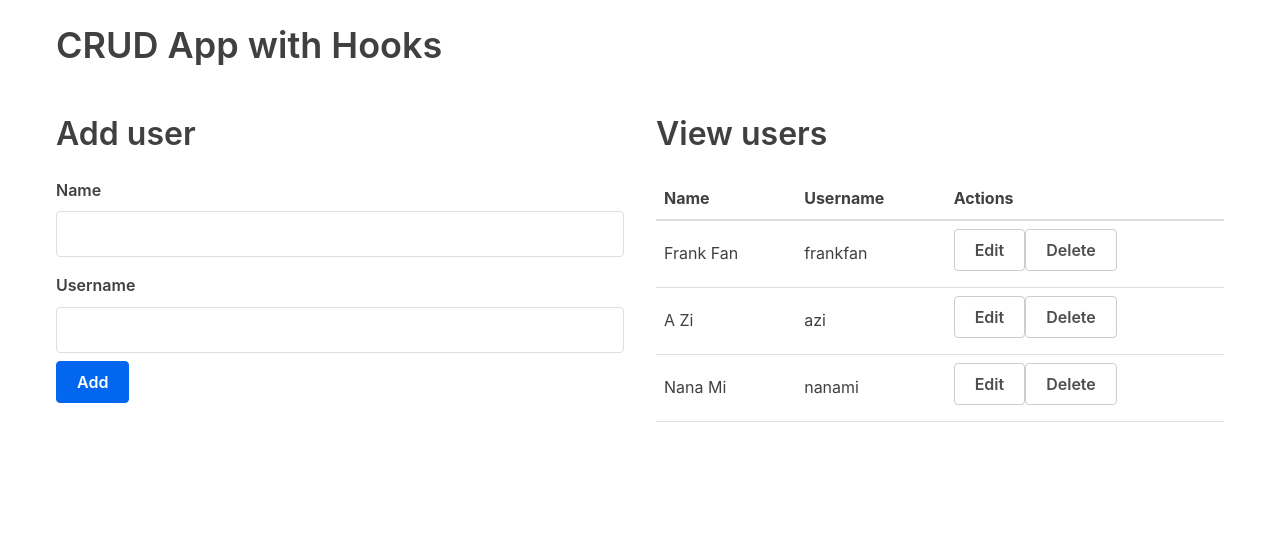
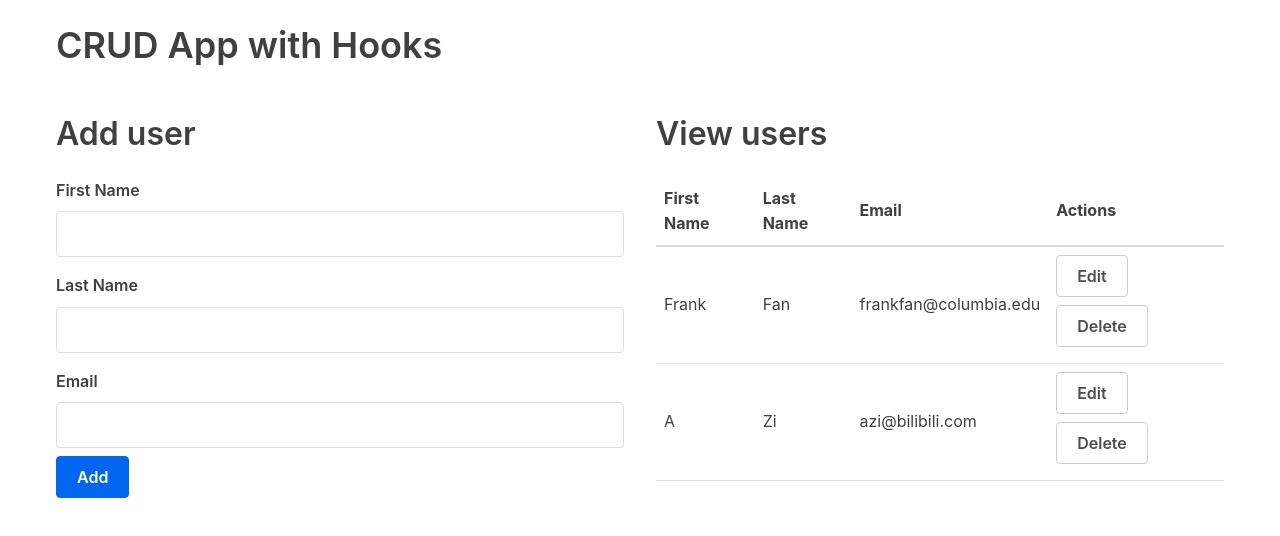
Before and after one commit to yiqingfann/e6156-user-ui, a React (Create React App) app: page / in a window 1280 px wide. Shown: the top 536 px of the page. Built offline with nearby package versions, Linux system fonts and the light colour scheme; no server answers.

Commit message:
implemented retrieve from REST API for users

```diff
--- a/src/App.js
+++ b/src/App.js
@@ -1,23 +1,39 @@
-import React, { useState } from "react"
+import React, { useEffect, useState } from "react"
 import UserTable from "./tables/UserTable"
 import AddUserForm from "./forms/AddUserForm"
 import EditUserForm from "./forms/EditUserForm"
 
 const App = () => {
+  // equivalant to componentDidMount()
+  useEffect(() => {
+    const url = "http://localhost:5000/users"
+    fetch(url, {
+      method: 'GET',
+      headers: {
+        Accept: 'application/json'
+      }
+    })
+    .then((response) => {
+      return response.json()
+    })
+    .then((response) => {
+      setUsers(response)
+    })
+  }, [])
+
   const initialUsers = [
-    {id: 1, name: 'Frank Fan', username: 'frankfan'},
-    {id: 2, name: 'A Zi', username: 'azi'},
-    {id: 3, name: 'Nana Mi', username: 'nanami'}
+    {user_id: 1, first_name: 'Frank', last_name: 'Fan', email: 'frankfan@columbia.edu'},
+    {user_id: 2, first_name: 'A', last_name: 'Zi', email: 'azi@bilibili.com'},
   ]
   const [users, setUsers] = useState(initialUsers)
 
   const [isEditing, setIsEditing] = useState(false)
 
-  const initialEditingUser = {id: null, name: "", username: ""}
+  const initialEditingUser = {user_id: null, first_name: "", last_name: "", email: ""}
   const [editingUser, setEditingUser] = useState(initialEditingUser)
 
   const addUser = (user) => {
-    user.id = users.length + 1
+    // user.id = users.length + 1
     setUsers([...users, user])
   }
 
@@ -27,14 +43,14 @@ const App = () => {
   }
 
   const updateUser = (updatedUser) => {
-    setUsers(users.map((user) => (user.id == updatedUser.id ? updatedUser : user)))
+    setUsers(users.map((user) => (user.user_id == updatedUser.user_id ? updatedUser : user)))
     setIsEditing(false)
   }
 
-  const deleteUser = (id) => {
+  const deleteUser = (user_id) => {
     setIsEditing(false)
     const newUsers = users.filter((user) => {
-      return user.id != id
+      return user.user_id != user_id
     })
     setUsers(newUsers)
   }
--- a/src/forms/AddUserForm.js
+++ b/src/forms/AddUserForm.js
@@ -1,7 +1,7 @@
 import React, { useState } from "react"
 
 const AddUserForm = (props) => {
-  const initialUser = {id: null, name: "", username: ""}
+  const initialUser = {user_id: null, first_name: "", last_name: "", email: ""}
   const [user, setUser] = useState(initialUser)
 
   const handleInputChange = (event) => {
@@ -11,17 +11,19 @@ const AddUserForm = (props) => {
 
   const handleFormSubmit = (event) => {
     event.preventDefault()
-    if (!user.name || !user.username) return
+    if (!user.first_name || !user.last_name || !user.email) return
     props.addUser(user)
     setUser(initialUser)
   }
 
   return (
     <form onSubmit={handleFormSubmit}>
-      <label>Name</label>
-      <input type="text" name="name" value={user.name} onChange={handleInputChange}/>
-      <label>Username</label>
-      <input type="text" name="username" value={user.username} onChange={handleInputChange}/>
+      <label>First Name</label>
+      <input type="text" name="first_name" value={user.first_name} onChange={handleInputChange}/>
+      <label>Last Name</label>
+      <input type="text" name="last_name" value={user.last_name} onChange={handleInputChange}/>
+      <label>Email</label>
+      <input type="text" name="email" value={user.email} onChange={handleInputChange}/>
       <button>Add</button>
     </form>
   )
--- a/src/forms/EditUserForm.js
+++ b/src/forms/EditUserForm.js
@@ -12,7 +12,7 @@ const EditUserForm = (props) => {
 
   const handleFormSubmit = (event) => {
     event.preventDefault()
-    if (!user.name || !user.username) return
+    if (!user.first_name || !user.last_name || !user.email) return
     props.updateUser(user)
   }
 
@@ -22,10 +22,12 @@ const EditUserForm = (props) => {
 
   return (
     <form onSubmit={handleFormSubmit}>
-      <label>Name</label>
-      <input type="text" name="name" value={user.name} onChange={handleInputChange}/>
-      <label>Username</label>
-      <input type="text" name="username" value={user.username} onChange={handleInputChange}/>
+      <label>First Name</label>
+      <input type="text" name="first_name" value={user.first_name} onChange={handleInputChange}/>
+      <label>Last Name</label>
+      <input type="text" name="last_name" value={user.last_name} onChange={handleInputChange}/>
+      <label>Email</label>
+      <input type="text" name="email" value={user.email} onChange={handleInputChange}/>
       <button>Update</button>
       <button onClick={handleCancel} className="button muted-button">Cancel</button>
     </form>
--- a/src/tables/UserTable.js
+++ b/src/tables/UserTable.js
@@ -5,8 +5,9 @@ const UserTable = (props) => {
     <table>
       <thead>
         <tr>
-          <th>Name</th>
-          <th>Username</th>
+          <th>First Name</th>
+          <th>Last Name</th>
+          <th>Email</th>
           <th>Actions</th>
         </tr>
       </thead>
@@ -14,9 +15,10 @@ const UserTable = (props) => {
         { props.users.length > 0 ?
           (
             props.users.map((user) => (
-              <tr key={user.id}>
-                <td>{user.name}</td>
-                <td>{user.username}</td>
+              <tr key={user.user_id}>
+                <td>{user.first_name}</td>
+                <td>{user.last_name}</td>
+                <td>{user.email}</td>
                 <td>
                   <button
                     onClick={() => {props.editUser(user)}}
@@ -25,7 +27,7 @@ const UserTable = (props) => {
                     Edit
                   </button>
                   <button
-                    onClick={() => {props.deleteUser(user.id)}}
+                    onClick={() => {props.deleteUser(user.user_id)}}
                     className="button muted-button"
                   >
                     Delete
```
